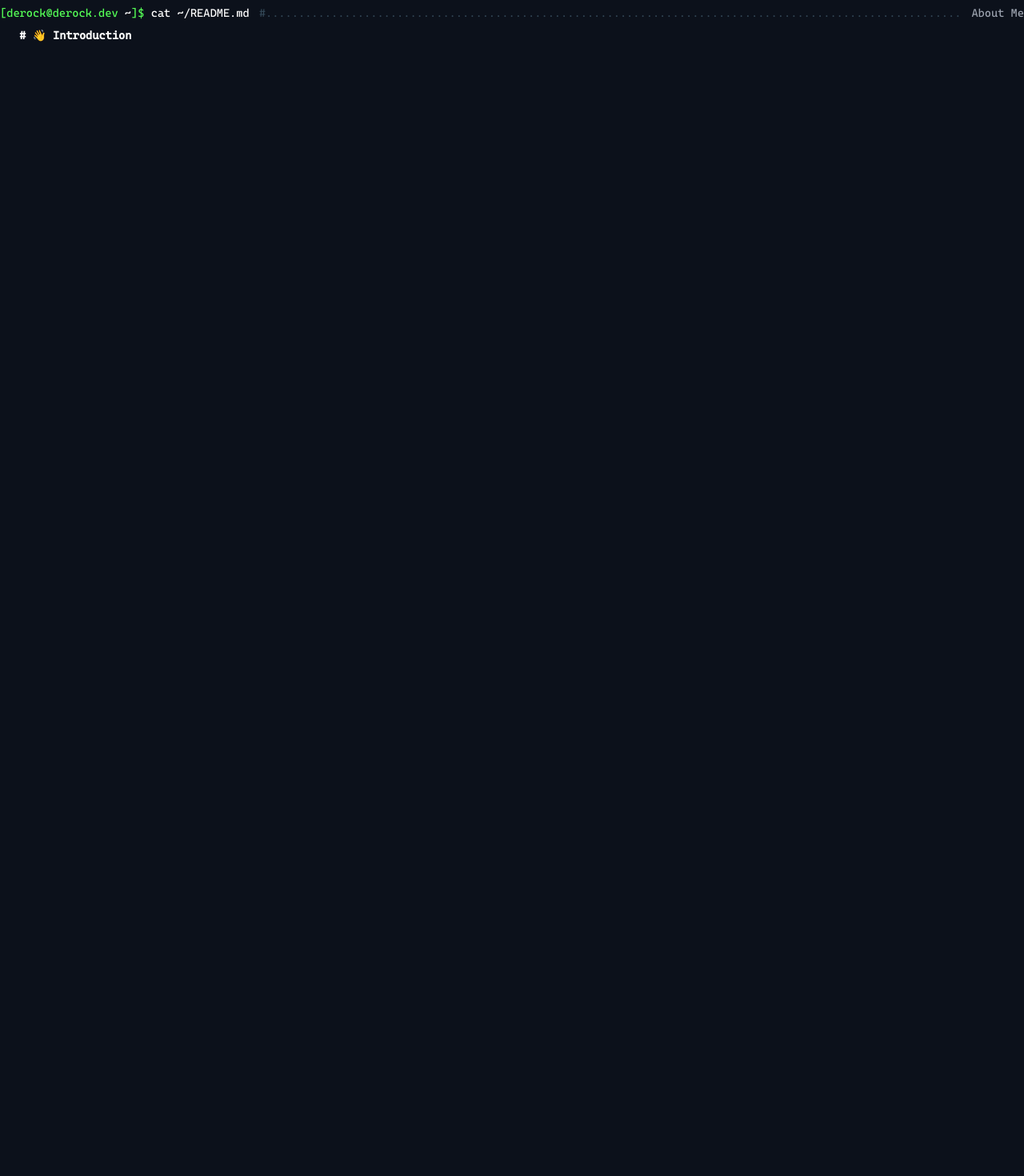
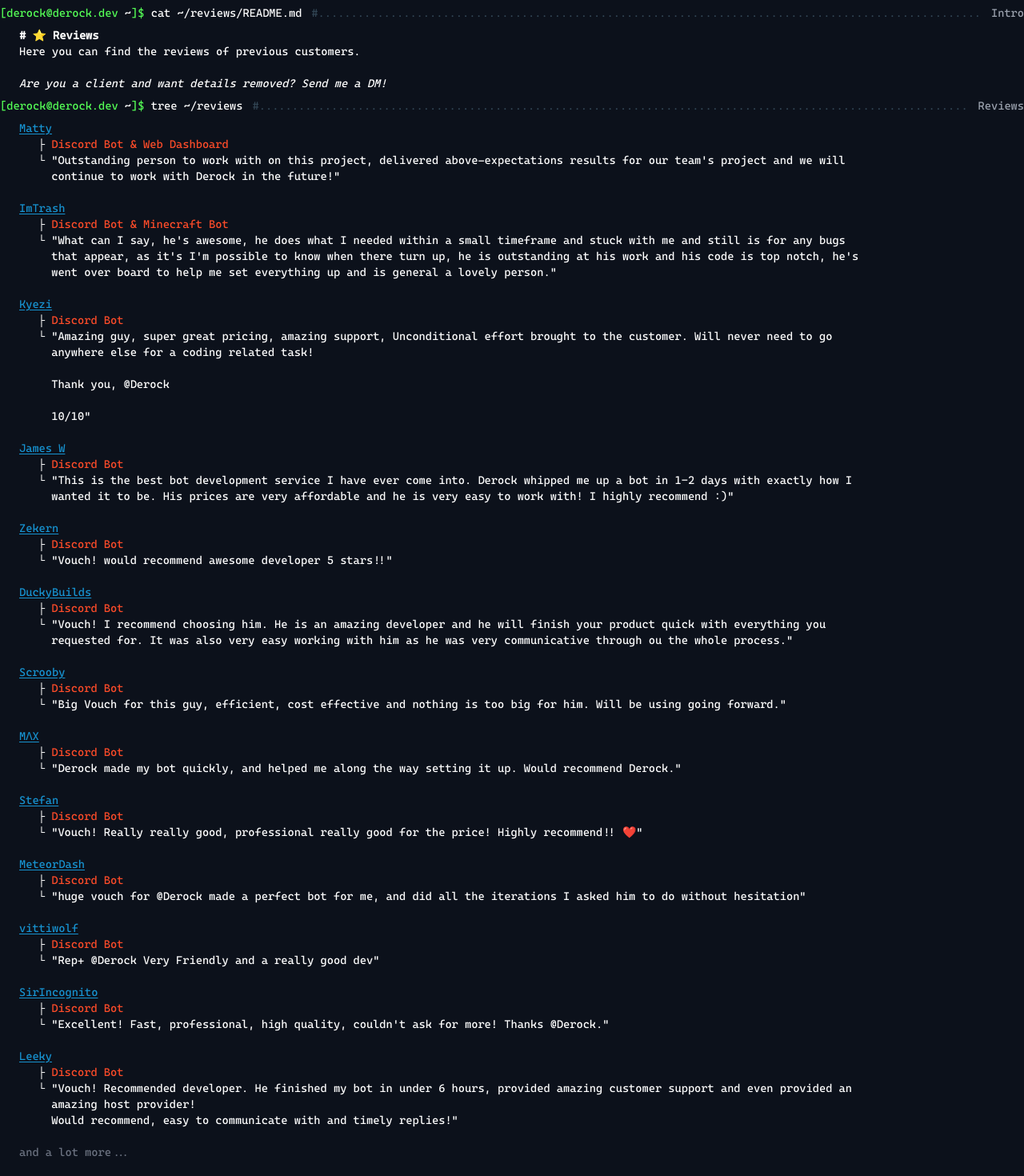
Before and after one commit to ItzDerock/derock.dev, a Next.js app: page /reviews in a window 1280 px wide. Shown: the part 40-1510 px from the top of the page at 80% size. Before the commit the page ends 800 px from the top, so only its background shows below. Built offline with nearby package versions, Linux system fonts and the light colour scheme.

Commit message:
feat: add reviews

```diff
--- a/src/pages/reviews.tsx
+++ b/src/pages/reviews.tsx
@@ -2,7 +2,76 @@ import Head from "next/head";
 import { Fragment } from "react";
 import { Header } from "../components/Header";
 import Command from "../components/Terminal/Command";
+import TreeEntity from "../components/Terminal/TreeEntity";
 import { TerminalWrapper } from "../components/Terminal/Wrapper";
+
+const reviews = [
+  {
+    name: "Matty",
+    product: "Discord Bot & Web Dashboard",
+    review: "Outstanding person to work with on this project, delivered above-expectations results for our team's project and we will continue to work with Derock in the future!"
+  },
+  {
+    name: "ImTrash",
+    product: "Discord Bot & Minecraft Bot",
+    review: "What can I say, he's awesome, he does what I needed within a small timeframe and stuck with me and still is for any bugs that appear, as it's I'm possible to know when there turn up, he is outstanding at his work and his code is top notch, he's went over board to help me set everything up and is general a lovely person."
+  },
+  {
+    name: "Kyezi",
+    product: "Discord Bot",
+    review: "Amazing guy, super great pricing, amazing support, Unconditional effort brought to the customer. Will never need to go anywhere else for a coding related task!\n\nThank you, @Derock\n\n10/10"
+  },
+  {
+    name: "James W",
+    product: "Discord Bot",
+    review: "This is the best bot development service I have ever come into. Derock whipped me up a bot in 1-2 days with exactly how I wanted it to be. His prices are very affordable and he is very easy to work with! I highly recommend :)"
+  },
+  {
+    name: "Zekern",
+    product: "Discord Bot",
+    review: "Vouch! would recommend awesome developer 5 stars!!"
+  },
+  {
+    name: "DuckyBuilds",
+    product: "Discord Bot",
+    review: "Vouch! I recommend choosing him. He is an amazing developer and he will finish your product quick with everything you requested for. It was also very easy working with him as he was very communicative through ou the whole process."
+  },
+  {
+    name: "Scrooby",
+    product: "Discord Bot",
+    review: "Big Vouch for this guy, efficient, cost effective and nothing is too big for him. Will be using going forward."
+  },
+  {
+    name: "MΛX",
+    product: "Discord Bot",
+    review: "Derock made my bot quickly, and helped me along the way setting it up. Would recommend Derock."
+  },
+  {
+    name: "Stefan",
+    product: "Discord Bot",
+    review: "Vouch! Really really good, professional really good for the price! Highly recommend!! ❤️"
+  },
+  {
+    name: "MeteorDash",
+    product: "Discord Bot",
+    review: "huge vouch for @Derock made a perfect bot for me, and did all the iterations I asked him to do without hesitation"
+  },
+  {
+    name: "vittiwolf",
+    product: "Discord Bot",
+    review: "Rep+ @Derock Very Friendly and a really good dev"
+  },
+  {
+    name: "SirIncognito",
+    product: "Discord Bot",
+    review: "Excellent! Fast, professional, high quality, couldn't ask for more! Thanks @Derock."
+  },
+  {
+    name: "Leeky",
+    product: "Discord Bot",
+    review: "Vouch! Recommended developer. He finished my bot in under 6 hours, provided amazing customer support and even provided an amazing host provider!\nWould recommend, easy to communicate with and timely replies!"
+  }
+]
 
 export default function Reviews() {
   return (
@@ -15,8 +84,37 @@ export default function Reviews() {
       <Header />
 
       <TerminalWrapper>
-        <Command input="cat ~/README.md" title="About Me" animationIndex={1}>
-          <span className="font-bold"># 👋 Introduction</span>
+        <Command input="cat ~/reviews/README.md" title="Intro" animationIndex={1}>
+          <span className="font-bold"># ⭐ Reviews</span> <br />
+          Here you can find the reviews of previous customers.
+
+          <br /><br />
+
+          <span className="italic">Are you a client and want details removed? Send me a DM!</span>
+        </Command>
+
+        <Command input="tree ~/reviews" title="Reviews" animationIndex={2}>
+          {
+            reviews.map((review, index) => {
+              return (
+                <Fragment key={index}>
+                  <TreeEntity
+                    animationIndex={index + 2}
+                    title={review.name}
+                    stats={<span className="text-primary">{review.product}</span>}
+                  >
+                    <p className="whitespace-pre-wrap max-w-5xl">
+                      &quot;{review.review}&quot;
+                    </p>
+                  </TreeEntity>
+
+                  <br />
+                </Fragment>
+              )
+            })
+          }
+
+          <span className="text-gray-500 float-in">and a lot more...</span>
         </Command>
       </TerminalWrapper>
     </Fragment>
```
